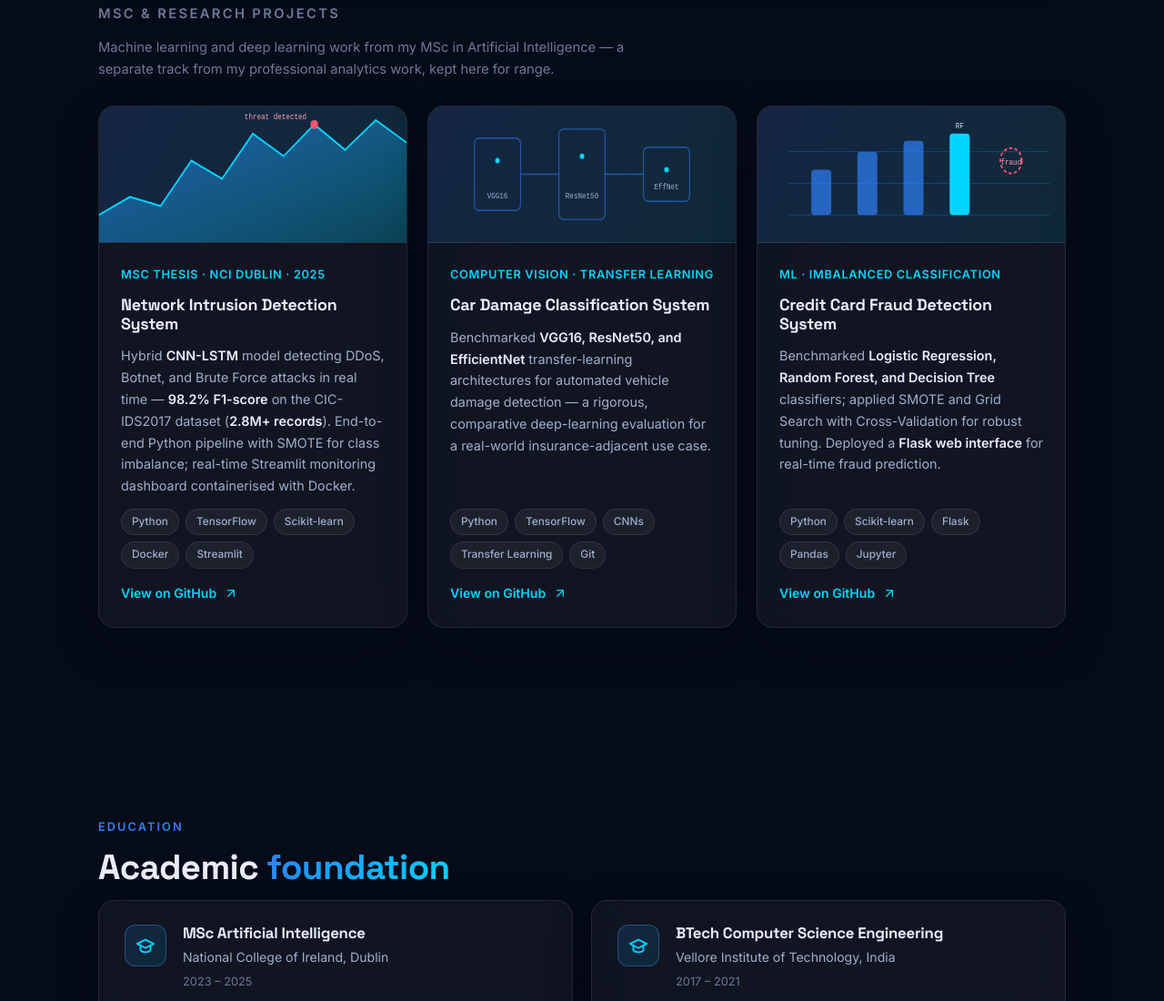
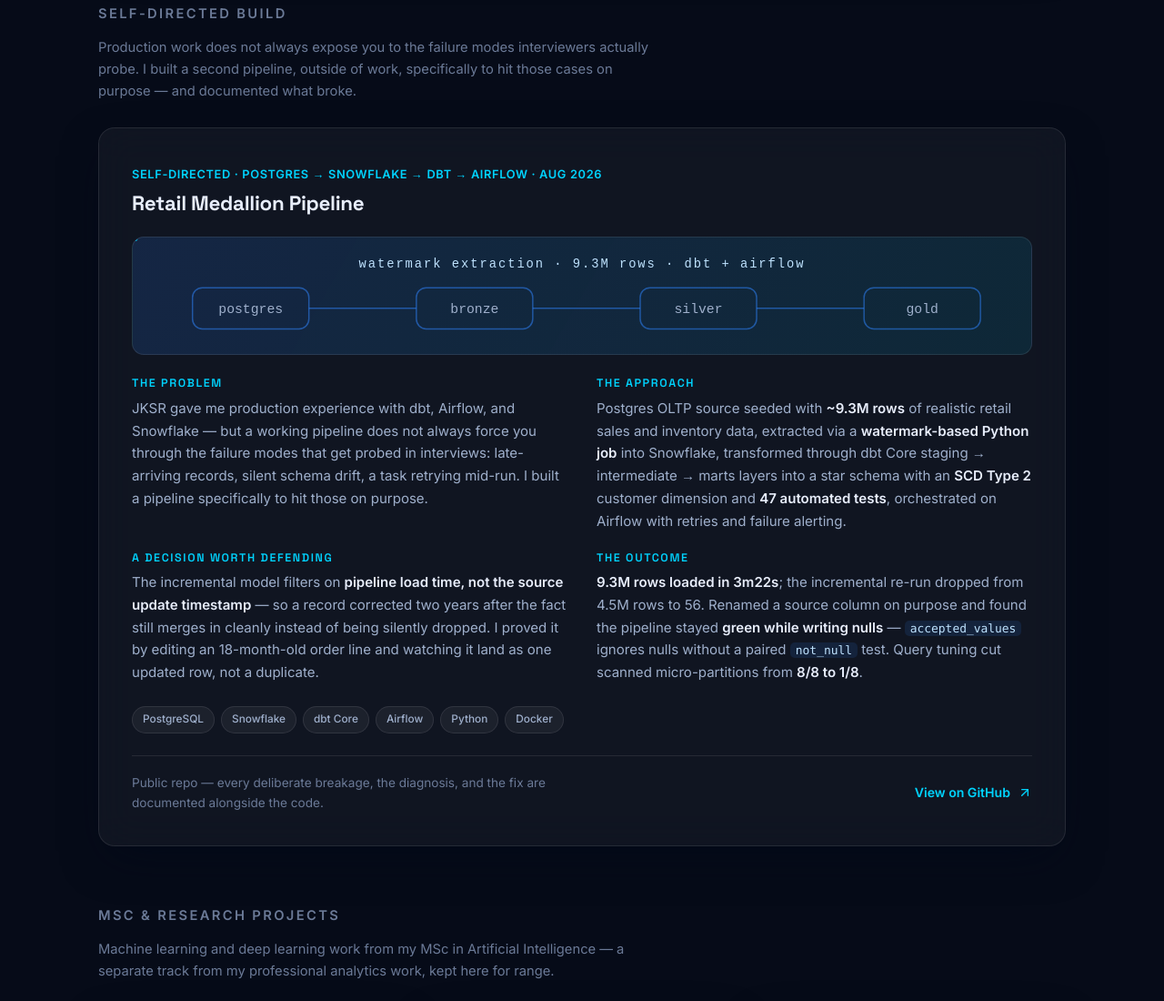
Before and after one commit to Pranuvar/portfolio-site, a plain HTML site: page index.html in a window 1280 px wide. Shown: the part 5035-6135 px from the top of the page at 91% size. Drawn offline with Linux system fonts and the light colour scheme.

Commit message:
Add retail medallion pipeline project

```diff
--- a/index.html
+++ b/index.html
@@ -201,7 +201,11 @@ nav{position:fixed;top:0;left:0;right:0;z-index:50;
 .case-block h4{font-size:.78rem;font-weight:600;letter-spacing:.13em;text-transform:uppercase;color:var(--cyan);margin-bottom:8px}
 .case-block p{font-size:.94rem;color:var(--ink-dim)}
 .case-block p b{color:var(--ink)}
+.case-block p code{font-family:ui-monospace,SFMono-Regular,Menlo,monospace;font-size:.86em;color:#bfe3ff;background:rgba(47,129,247,.12);padding:1px 6px;border-radius:5px}
 .case-note{font-size:.85rem;color:var(--ink-faint);border-top:1px solid var(--stroke);padding-top:18px}
+.case-note-row{display:flex;flex-wrap:wrap;justify-content:space-between;align-items:center;gap:14px 22px;border-top:1px solid var(--stroke);padding-top:18px}
+.case-note-row p{font-size:.85rem;color:var(--ink-faint);margin:0;max-width:520px}
+.case-note-row .proj-link{margin-top:0;flex:none}
 .sub-head{margin:64px 0 28px}
 .sub-head p{color:var(--ink-faint);font-size:.92rem;max-width:620px}
 @media(max-width:760px){.case{padding:26px}.case-grid{grid-template-columns:1fr}}
@@ -541,6 +545,63 @@ footer{padding:34px 0 44px;text-align:center;font-size:.84rem;color:var(--ink-fa
     </div>
 
     <div class="sub-head reveal">
+      <p class="sec-label">Self-Directed Build</p>
+      <p>Production work does not always expose you to the failure modes interviewers actually probe. I built a second pipeline, outside of work, specifically to hit those cases on purpose — and documented what broke.</p>
+    </div>
+
+    <div class="glass-card case reveal">
+      <div class="case-head">
+        <span class="proj-tagline">Self-Directed · Postgres → Snowflake → dbt → Airflow · Aug 2026</span>
+        <h3>Retail Medallion Pipeline</h3>
+      </div>
+      <div class="case-viz" aria-hidden="true">
+        <svg viewBox="0 0 1000 130" preserveAspectRatio="xMidYMid meet">
+          <g fill="none" stroke="#2f81f7" stroke-opacity=".55" stroke-width="1.5">
+            <rect x="65" y="56" width="130" height="46" rx="11"/>
+            <rect x="315" y="56" width="130" height="46" rx="11"/>
+            <rect x="565" y="56" width="130" height="46" rx="11"/>
+            <rect x="815" y="56" width="130" height="46" rx="11"/>
+            <path d="M195,79 L315,79 M445,79 L565,79 M695,79 L815,79"/>
+          </g>
+          <g fill="#00d4ff">
+            <circle r="4"><animateMotion dur="2.4s" repeatCount="indefinite" path="M195,79 L315,79"/></circle>
+            <circle r="4"><animateMotion dur="2.4s" begin="-.8s" repeatCount="indefinite" path="M445,79 L565,79"/></circle>
+            <circle r="4"><animateMotion dur="2.4s" begin="-1.6s" repeatCount="indefinite" path="M695,79 L815,79"/></circle>
+          </g>
+          <g font-size="15" fill="#9fb0cc" text-anchor="middle" font-family="monospace">
+            <text x="130" y="84">postgres</text><text x="380" y="84">bronze</text><text x="630" y="84">silver</text><text x="880" y="84">gold</text>
+          </g>
+          <text x="500" y="34" font-size="14" letter-spacing="2" fill="#bfe3ff" text-anchor="middle" font-family="monospace">watermark extraction · 9.3M rows · dbt + airflow</text>
+        </svg>
+      </div>
+      <div class="case-grid">
+        <div class="case-block">
+          <h4>The problem</h4>
+          <p>JKSR gave me production experience with dbt, Airflow, and Snowflake — but a working pipeline does not always force you through the failure modes that get probed in interviews: late-arriving records, silent schema drift, a task retrying mid-run. I built a pipeline specifically to hit those on purpose.</p>
+        </div>
+        <div class="case-block">
+          <h4>The approach</h4>
+          <p>Postgres OLTP source seeded with <b>~9.3M rows</b> of realistic retail sales and inventory data, extracted via a <b>watermark-based Python job</b> into Snowflake, transformed through dbt Core staging → intermediate → marts layers into a star schema with an <b>SCD Type 2</b> customer dimension and <b>47 automated tests</b>, orchestrated on Airflow with retries and failure alerting.</p>
+        </div>
+        <div class="case-block">
+          <h4>A decision worth defending</h4>
+          <p>The incremental model filters on <b>pipeline load time, not the source update timestamp</b> — so a record corrected two years after the fact still merges in cleanly instead of being silently dropped. I proved it by editing an 18-month-old order line and watching it land as one updated row, not a duplicate.</p>
+        </div>
+        <div class="case-block">
+          <h4>The outcome</h4>
+          <p><b>9.3M rows loaded in 3m22s</b>; the incremental re-run dropped from 4.5M rows to 56. Renamed a source column on purpose and found the pipeline stayed <b>green while writing nulls</b> — <code>accepted_values</code> ignores nulls without a paired <code>not_null</code> test. Query tuning cut scanned micro-partitions from <b>8/8 to 1/8</b>.</p>
+        </div>
+      </div>
+      <div class="proj-stack"><span>PostgreSQL</span><span>Snowflake</span><span>dbt Core</span><span>Airflow</span><span>Python</span><span>Docker</span></div>
+      <div class="case-note-row">
+        <p>Public repo — every deliberate breakage, the diagnosis, and the fix are documented alongside the code.</p>
+        <a class="proj-link" href="https://github.com/Pranuvar/retail-medallion-pipeline" target="_blank" rel="noopener noreferrer">View on GitHub
+          <svg viewBox="0 0 24 24" fill="none" stroke="currentColor" stroke-width="2" stroke-linecap="round" stroke-linejoin="round" aria-hidden="true"><line x1="7" y1="17" x2="17" y2="7"/><polyline points="7 7 17 7 17 17"/></svg>
+        </a>
+      </div>
+    </div>
+
+    <div class="sub-head reveal">
       <p class="sec-label">MSc &amp; Research Projects</p>
       <p>Machine learning and deep learning work from my MSc in Artificial Intelligence — a separate track from my professional analytics work, kept here for range.</p>
     </div>
```
